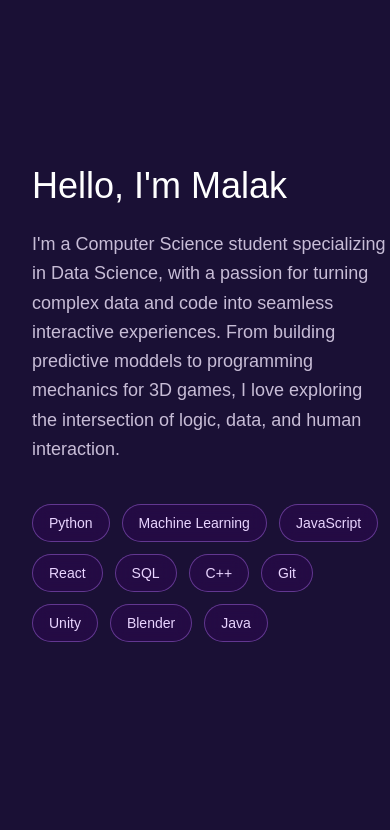
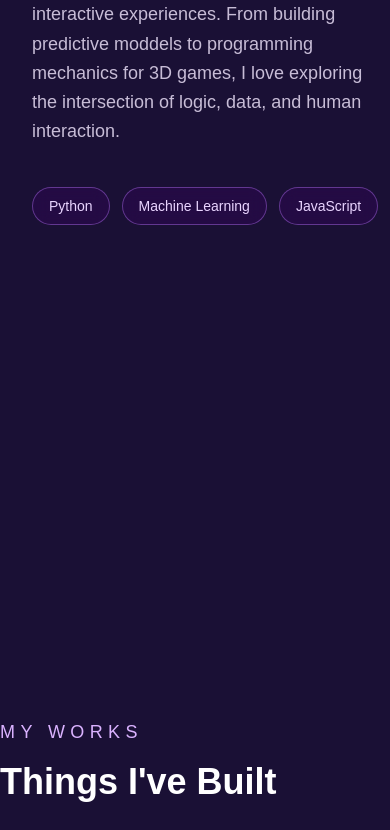
Before and after one commit to malakelsadek/3d-room-portfolio, a Next.js app: page / in a window 390 px wide. Shown: the part 1167-1997 px from the top of the page. Built offline with nearby package versions, Linux system fonts and the light colour scheme.

Commit message:
Fixed scrolling issues and section alignment

```diff
--- a/components/AboutContent.tsx
+++ b/components/AboutContent.tsx
@@ -3,8 +3,8 @@
 import { motion, useInView } from 'framer-motion';
 import { useRef } from 'react';
 
-const skills = ['Python', 'Machine Learning', 'JavaScript', 'React', 'SQL', 'C++', 'Git', 'Unity', 'Blender', 'Java'];
-
+const skills = ['Python', 'Machine Learning', 'JavaScript', ];
+// 'React', 'SQL', 'C++', 'Git', 'Unity', 'Blender', 'Java'
 export default function AboutContent() {
   const ref = useRef(null);
   const isInView = useInView(ref, { once: true, margin: '-45% 0px' });
@@ -17,10 +17,10 @@ export default function AboutContent() {
       transition={{ duration: 1, ease: [0.25, 0.1, 0.25, 1], delay: 0.2 }}
       className="text-white"
     >
-      <h2 className="text-400x400 uppercase tracking-[0.3em] text-lg text-purple-300 mb-40">
-        ABOUT ME
+      <h2 className="text-lg uppercase tracking-[0.3em] text-purple-300 mb-4">
+        About Me
       </h2>
-      <h3 className="text-4xl md:text-5xl mb-6">
+      <h3 className="text-4xl md:text-5xl font-bold mb-6">
         Hello, I'm Malak
       </h3>
       <p className="text-purple-100/80 leading-relaxed text-lg mb-10 max-w-md">
--- a/components/ContactContent.tsx
+++ b/components/ContactContent.tsx
@@ -15,8 +15,8 @@ export default function ContactContent() {
       transition={{ duration: 1, ease: [0.25, 0.1, 0.25, 1], delay: 0.2 }}
       className="text-white"
     >
-      <h2 className="text-sm uppercase tracking-[0.3em] text-purple-300 mb-4">
-        03 — Contact
+      <h2 className="text-lg uppercase tracking-[0.3em] text-purple-300 mb-4">
+        Contact
       </h2>
       <h3 className="text-4xl md:text-5xl font-bold mb-6">
         Let's Talk
--- a/components/ScrollingPortfolio.tsx
+++ b/components/ScrollingPortfolio.tsx
@@ -34,19 +34,19 @@ export default function ScrollingPortfolio() {
     const scale = useTransform(
     smoothProgress,
     [0, 0.10, 0.2, 0.30, 0.4, 0.6, 0.65, 0.85, 0.9, 1],
-    [1.2, 1.2, 2, 2, 2, 2, 2, 2, 1.2, 1.2]
+    [1.2, 1.2, 2, 2, 2, 2, 2, 2, 2, 1.2]
     );
 
     const x = useTransform(
     smoothProgress,
     [0, 0.10, 0.2, 0.30, 0.4, 0.6, 0.65, 0.85, 0.9, 1],
-    ['0%', '0%', '35%', '35%', '-35%', '-35%', '15%', '15%', '0%', '0%']
+    ['0%', '0%', '35%', '35%', '-35%', '-35%', '15%', '15%', '15%', '0%']
     );
 
     const y = useTransform(
     smoothProgress,
     [0, 0.10, 0.2, 0.30, 0.4, 0.6, 0.65, 0.85, 0.9, 1],
-    ['0%', '0%', '-5%', '-5%', '-3%', '-3%', '-35%', '-35%', '0%', '0%']
+    ['0%', '0%', '-5%', '-5%', '-3%', '-3%', '-35%', '-35%', '-35%', '0%']
     );
 
     const brightness = useTransform(
@@ -84,24 +84,24 @@ export default function ScrollingPortfolio() {
             </section>
 
             {/* ABOUT — Text pinned to FAR LEFT like Hero's "Welcome" */}
-            <section className="h-[150vh] relative pointer-events-none">
+            <section className="h-[120vh] relative pointer-events-none">
             {/* Remove the max-w-7xl container — use absolute positioning instead */}
                 <div className="absolute inset-0 pointer-events-none">
-                    <div className="absolute top-1/2 left-8 md:left-20 -translate-y-1/2 pointer-events-auto">
+                    <div className="absolute top-1/3 left-8 md:left-20 -translate-y-1/2 pointer-events-auto">
                         <AboutContent />
                     </div>
                 </div>
             </section>
 
             {/* WORKS — Text FAR RIGHT */}
-            <section className="h-[300vh] relative pointer-events-none">
-                <div className="absolute top-1/2 right-8 md:right-20 -translate-y-1/2 pointer-events-auto">
+            <section className="h-[120vh] relative pointer-events-none">
+                <div className="absolute top-1/3 right-8 md:right-20 -translate-y-1/2 pointer-events-auto">
                     <WorksContent />
                 </div>
             </section>
 
             {/* CONTACT — Text FAR LEFT */}
-            <section className="h-[300vh] relative pointer-events-none">
+            <section className="h-[120vh] relative pointer-events-none">
                 <div className="absolute top-1/2 left-8 md:left-20 -translate-y-1/2 pointer-events-auto">
                     <ContactContent />
                 </div>
--- a/components/WorksContent.tsx
+++ b/components/WorksContent.tsx
@@ -33,8 +33,8 @@ export default function WorksContent() {
       transition={{ duration: 1, ease: [0.25, 0.1, 0.25, 1], delay: 0.2 }}
       className="text-white"
     >
-      <h2 className="text-sm uppercase tracking-[0.3em] text-purple-300 mb-4">
-        02 — My Works
+      <h2 className="text-lg uppercase tracking-[0.3em] text-purple-300 mb-4">
+        My Works
       </h2>
       <h3 className="text-4xl md:text-5xl font-bold mb-10">
         Things I've Built
```
